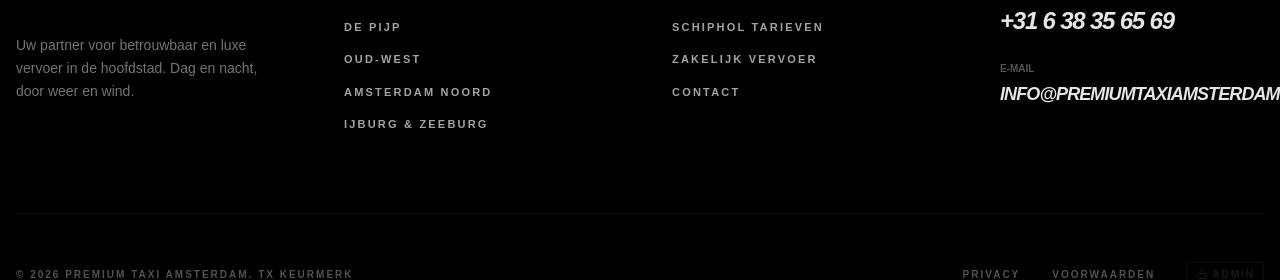
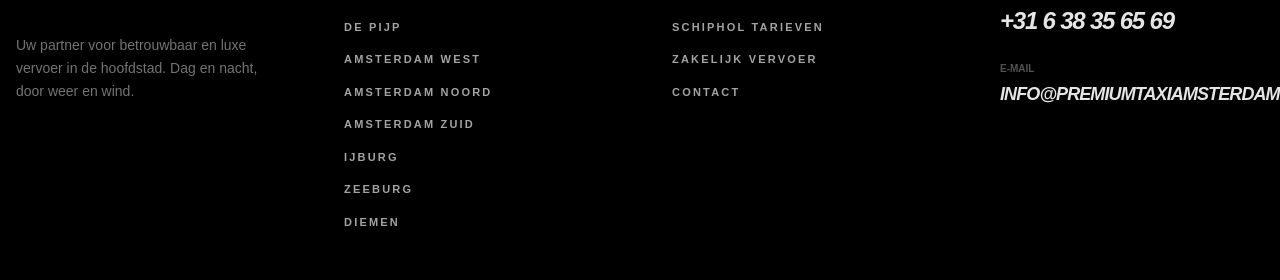
Before and after one commit to adm37/premiumtaxiamsterdam.nl, a Next.js app: page / in a window 1280 px wide. Shown: the part 3357-3637 px from the top of the page. Built offline with nearby package versions, Linux system fonts and the light colour scheme; no server answers.

Commit message:
Update footer with working location page links

```diff
--- a/app/components/Footer.tsx
+++ b/app/components/Footer.tsx
@@ -25,11 +25,14 @@
           <div>
             <h4 className="font-black uppercase tracking-widest text-xs text-red-600 mb-8">Wij Rijden in</h4>
             <ul className="space-y-4 text-neutral-400 font-bold uppercase text-[11px] tracking-[0.2em]">
-              <li><a href="#" className="hover:text-white transition-colors">AMSTERDAM CENTRUM</a></li>
-              <li><a href="#" className="hover:text-white transition-colors">DE PIJP</a></li>
-              <li><a href="#" className="hover:text-white transition-colors">OUD-WEST</a></li>
-              <li><a href="#" className="hover:text-white transition-colors">AMSTERDAM NOORD</a></li>
-              <li><a href="#" className="hover:text-white transition-colors">IJBURG & ZEEBURG</a></li>
+              <li><Link href="/amsterdam-centrum" className="hover:text-white transition-colors">AMSTERDAM CENTRUM</Link></li>
+              <li><Link href="/de-pijp" className="hover:text-white transition-colors">DE PIJP</Link></li>
+              <li><Link href="/amsterdam-west" className="hover:text-white transition-colors">AMSTERDAM WEST</Link></li>
+              <li><Link href="/amsterdam-noord" className="hover:text-white transition-colors">AMSTERDAM NOORD</Link></li>
+              <li><Link href="/amsterdam-zuid" className="hover:text-white transition-colors">AMSTERDAM ZUID</Link></li>
+              <li><Link href="/ijburg" className="hover:text-white transition-colors">IJBURG</Link></li>
+              <li><Link href="/zeeburg" className="hover:text-white transition-colors">ZEEBURG</Link></li>
+              <li><Link href="/diemen" className="hover:text-white transition-colors">DIEMEN</Link></li>
             </ul>
           </div>
 
```
